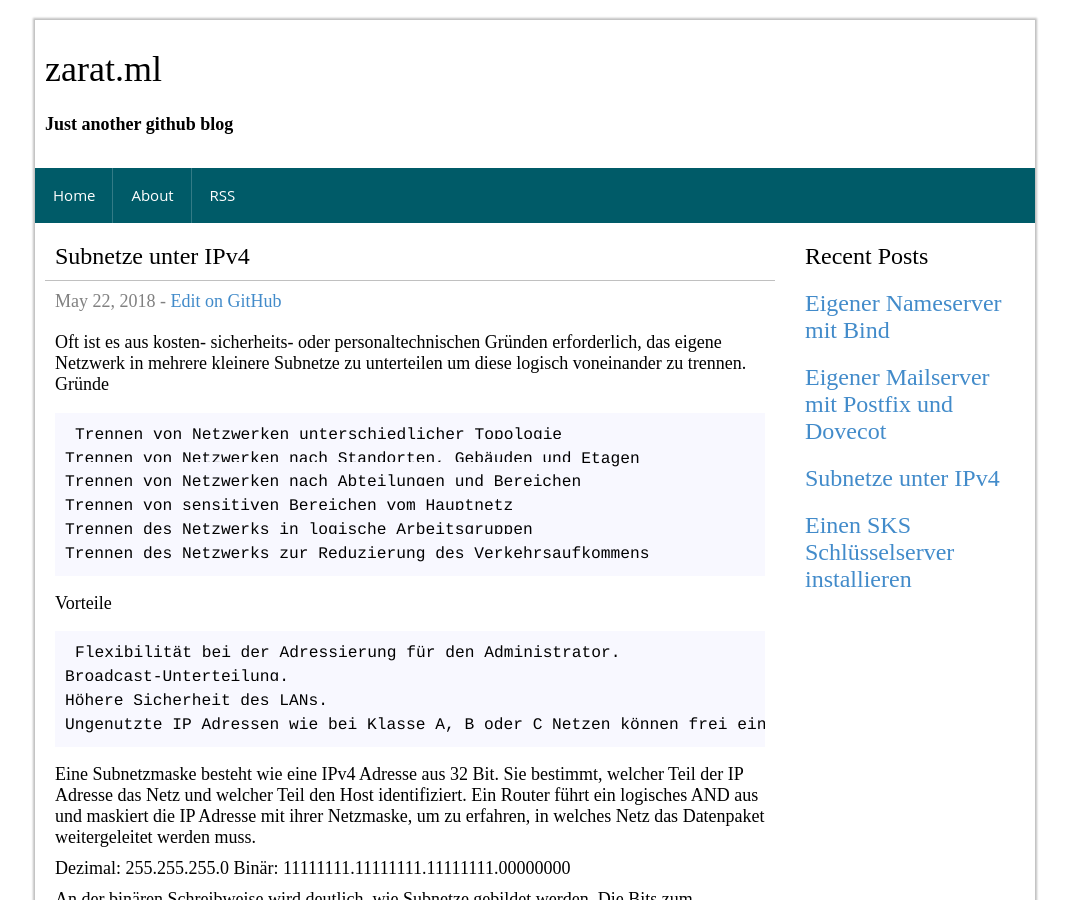
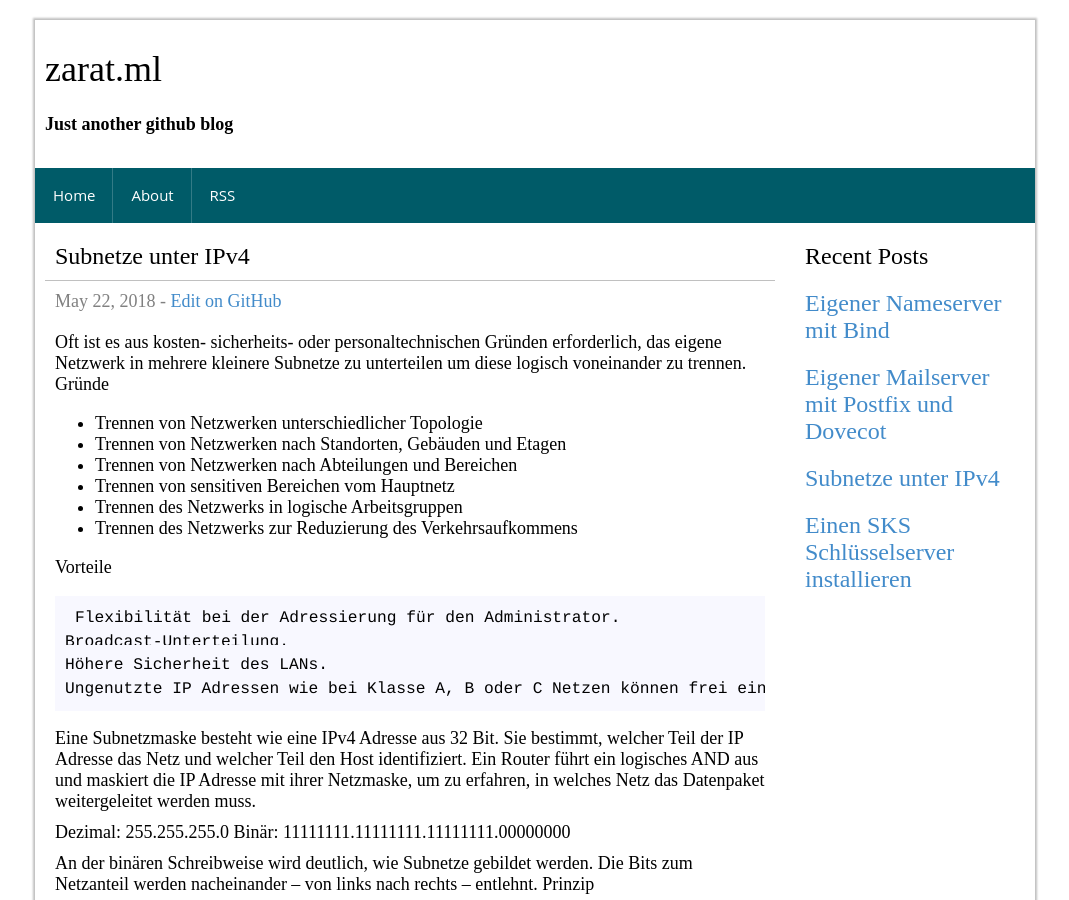
Before and after one commit to mbrain/zarat.github.io, a Jekyll site: the page built from _posts/2018-05-22-subnetze-unter-ipv4.markdown, in a window 1280 px wide and 900 px high. Shown: the whole window, without its empty margins (105-1174 px from the left). Built offline with Jekyll 4.4.1, drawn with Linux system fonts in a browser that asks for light colours.

Commit message:
Update 2018-05-22-subnetze-unter-ipv4.markdown

```diff
--- a/_posts/2018-05-22-subnetze-unter-ipv4.markdown
+++ b/_posts/2018-05-22-subnetze-unter-ipv4.markdown
@@ -12,12 +12,14 @@ Oft ist es aus kosten- sicherheits- oder personaltechnischen Gründen erforderli
 <!--excerpt_separator-->
 Gründe
 
-    Trennen von Netzwerken unterschiedlicher Topologie
-    Trennen von Netzwerken nach Standorten, Gebäuden und Etagen
-    Trennen von Netzwerken nach Abteilungen und Bereichen
-    Trennen von sensitiven Bereichen vom Hauptnetz
-    Trennen des Netzwerks in logische Arbeitsgruppen
-    Trennen des Netzwerks zur Reduzierung des Verkehrsaufkommens
+<ul>
+<li>Trennen von Netzwerken unterschiedlicher Topologie</li>
+<li>Trennen von Netzwerken nach Standorten, Gebäuden und Etagen</li>
+<li>Trennen von Netzwerken nach Abteilungen und Bereichen</li>
+<li>Trennen von sensitiven Bereichen vom Hauptnetz</li>
+<li>Trennen des Netzwerks in logische Arbeitsgruppen</li>
+<li>Trennen des Netzwerks zur Reduzierung des Verkehrsaufkommens</li>
+</ul>
 
 Vorteile
 
```
